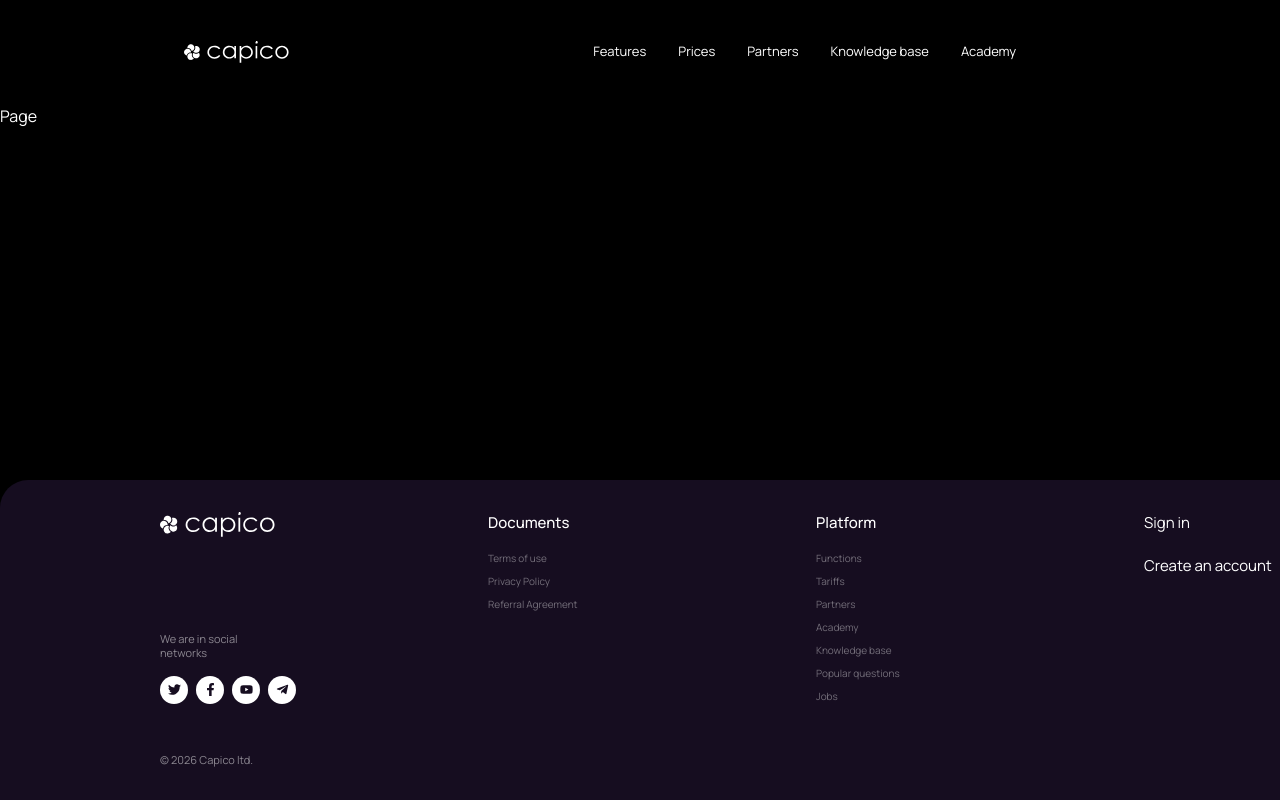
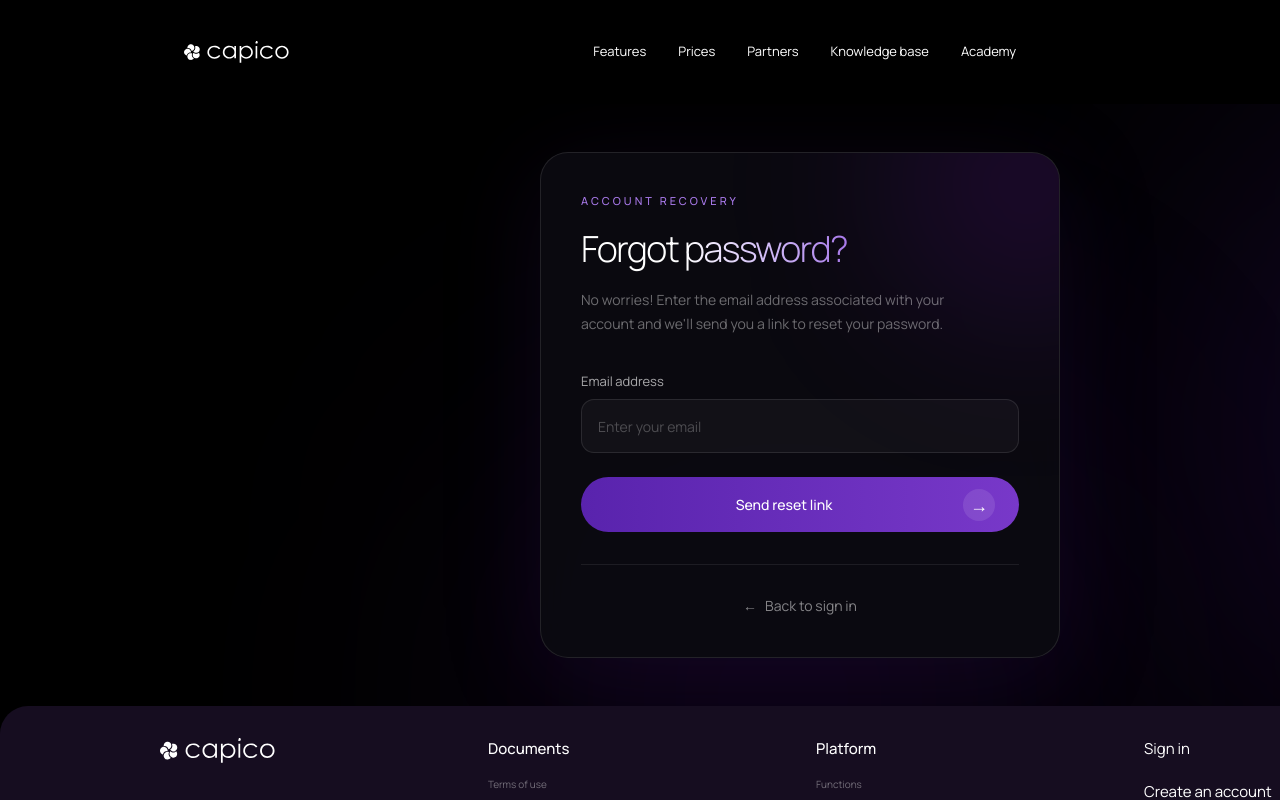
Before and after one commit to DmytroK-goit/capico, a Next.js app: page /forgotPassword in a window 1280 px wide. Shown: the top 800 px of the page. Built offline with nearby package versions, Linux system fonts and the light colour scheme.

Commit message:
add forgot password page

```diff
--- a/src/app/forgotPassword/page.jsx
+++ b/src/app/forgotPassword/page.jsx
@@ -1,7 +1,124 @@
+
+"use client";
+
+import { useState } from "react";
+import Link from "next/link";
+
 export default function Page() {
+  const [email, setEmail] = useState("");
+  const [error, setError] = useState("");
+  const [success, setSuccess] = useState(false);
+
+  const handleSubmit = (e) => {
+    e.preventDefault();
+    setError("");
+    setSuccess(false);
+
+    if (!email.trim()) {
+      setError("Please enter your email address.");
+      return;
+    }
+
+    if (!/^[^\s@]+@[^\s@]+\.[^\s@]+$/.test(email)) {
+      setError("Please enter a valid email address.");
+      return;
+    }
+
+    console.log("PASSWORD RESET EMAIL:", email.trim());
+    setSuccess(true);
+  };
+
   return (
-    <section>
-      <p>Page</p>
-    </section>
+    <main className="relative isolate flex h-[100%] items-center justify-center overflow-hidden bg-black px-4 py-12 text-white">
+
+      <div className="pointer-events-none absolute -right-40 top-0 -z-10 h-[650px] w-[550px] rounded-full bg-[#6323c5]/20 blur-[150px]" />
+
+      <div className="pointer-events-none absolute -bottom-60 left-1/3 -z-10 h-[500px] w-[500px] rounded-full bg-[#4c168e]/20 blur-[150px]" />
+
+      <div className="relative z-10 flex w-full items-center justify-center">
+        <div className="w-full max-w-[520px]">
+
+
+          <div className="relative overflow-hidden rounded-[28px] border border-white/[0.10] bg-[#0c0b11]/90 p-7 shadow-[0_20px_100px_rgba(70,25,130,0.18)] backdrop-blur-xl sm:p-10">
+            <div className="pointer-events-none absolute -right-24 -top-24 h-64 w-64 rounded-full bg-purple-600/15 blur-[90px]" />
+
+            <div className="relative">
+
+              <div className="mb-9">
+                <p className="mb-3 text-[11px] font-medium uppercase tracking-[3px] text-[#a879e9]">
+                  Account recovery
+                </p>
+
+                <h2 className="text-[36px] font-light tracking-[-1.5px]">
+                  Forgot{" "}
+                  <span className="bg-gradient-to-r from-white to-[#a879e9] bg-clip-text text-transparent">
+                    password?
+                  </span>
+                </h2>
+
+                <p className="mt-3 max-w-[370px] text-sm leading-6 text-white/40">
+                  No worries! Enter the email address associated with your
+                  account and we&apos;ll send you a link to reset your password.
+                </p>
+              </div>
+
+              <form onSubmit={handleSubmit} className="space-y-6">
+
+                <div>
+                  <label className="mb-2 block text-[13px] text-white/65">
+                    Email address
+                  </label>
+
+                  <input
+                    type="email"
+                    value={email}
+                    onChange={(e) => setEmail(e.target.value)}
+                    placeholder="Enter your email"
+                    autoComplete="email"
+                    className="h-[54px] w-full rounded-[13px] border border-white/10 bg-white/[0.035] px-4 text-sm text-white outline-none transition-all duration-300 placeholder:text-white/25 hover:border-white/20 focus:border-[#8b4ce0] focus:bg-white/[0.055] focus:shadow-[0_0_20px_rgba(117,53,199,0.12)]"
+                  />
+                </div>
+
+                {error && (
+                  <p className="rounded-xl border border-red-500/20 bg-red-500/[0.08] p-3 text-xs text-red-400">
+                    {error}
+                  </p>
+                )}
+
+                {success && (
+                  <p className="rounded-xl border border-green-500/20 bg-green-500/[0.08] p-3 text-xs leading-5 text-green-400">
+                    If an account exists with this email, you&apos;ll receive
+                    password reset instructions shortly.
+                  </p>
+                )}
+
+                <button
+                  type="submit"
+                  className="group flex h-[55px] w-full items-center justify-between rounded-full bg-gradient-to-r from-[#5923ad] to-[#7838c9] px-6 text-sm font-medium transition-all duration-300 hover:-translate-y-0.5 hover:shadow-[0_8px_30px_rgba(112,48,200,0.35)] active:translate-y-0"
+                >
+                  <span className="mx-auto">Send reset link</span>
+
+                  <span className="flex h-8 w-8 items-center justify-center rounded-full bg-white/10 text-lg transition-transform duration-300 group-hover:translate-x-1">
+                    →
+                  </span>
+                </button>
+              </form>
+
+              <div className="mt-8 border-t border-white/[0.08] pt-7 text-center">
+                <Link
+                  href="/signin"
+                  className="inline-flex items-center gap-2 text-sm text-white/50 transition hover:text-[#a879e9]"
+                >
+                  <span>←</span>
+                  Back to sign in
+                </Link>
+              </div>
+            </div>
+          </div>
+
+
+        </div>
+      </div>
+    </main>
   );
 }
--- a/src/app/layout.js
+++ b/src/app/layout.js
@@ -12,7 +12,7 @@ export const metadata = {
 export default function RootLayout({ children }) {
   return (
     <html lang="en" className={`${manrope.variable} h-full antialiased`}>
-      <body className="min-h-screen flex flex-col">
+      <body className="h-screen flex flex-col">
         <Header />
         <main className="flex-1 ">{children} </main>
         <Footer />
--- a/src/app/signin/page.jsx
+++ b/src/app/signin/page.jsx
@@ -45,7 +45,7 @@ export default function Page() {
   };
 
   return (
-    <main className="relative isolate flex min-h-screen items-center justify-center overflow-hidden bg-black px-4 py-12 text-white">
+    <main className="relative isolate flex h-[100%] items-center justify-center overflow-hidden bg-black px-4 py-12 text-white">
       <div className="pointer-events-none absolute -right-40 top-0 -z-10 h-[650px] w-[550px] rounded-full bg-[#6323c5]/20 blur-[150px]" />
 
       <div className="pointer-events-none absolute -bottom-60 left-1/3 -z-10 h-[500px] w-[500px] rounded-full bg-[#4c168e]/20 blur-[150px]" />
@@ -140,7 +140,6 @@ export default function Page() {
             </div>
           </div>
 
-          <p className="mt-7 text-center text-[10px] tracking-wide text-white/25">© 2026 Capico. All rights reserved.</p>
         </div>
       </div>
     </main>
--- a/src/app/signup/page.jsx
+++ b/src/app/signup/page.jsx
@@ -56,7 +56,7 @@ export default function Page() {
   };
 
   return (
-    <main className="relative isolate flex min-h-screen items-center justify-center overflow-hidden bg-black px-4 py-10 text-white">
+    <main className="relative isolate flex h-[100%] items-center justify-center overflow-hidden bg-black px-4 py-10 text-white">
       <div className="pointer-events-none absolute -right-40 top-0 -z-10 h-[650px] w-[550px] rounded-full bg-[#6323c5]/20 blur-[150px]" />
 
       <div className="pointer-events-none absolute -bottom-60 left-1/3 -z-10 h-[500px] w-[500px] rounded-full bg-[#4c168e]/20 blur-[150px]" />
@@ -175,7 +175,7 @@ export default function Page() {
               <div className="mt-8 border-t border-white/[0.08] pt-7 text-center">
                 <p className="text-sm text-white/40">
                   Already have an account?{" "}
-                  <Link href="/login" className="font-medium text-[#a879e9] transition hover:text-white">
+                  <Link href="/signin" className="font-medium text-[#a879e9] transition hover:text-white">
                     Sign in
                   </Link>
                 </p>
@@ -183,7 +183,7 @@ export default function Page() {
             </div>
           </div>
 
-          <p className="mt-7 text-center text-[10px] tracking-wide text-white/25">© 2026 Capico. All rights reserved.</p>
+
         </div>
       </div>
     </main>
```
